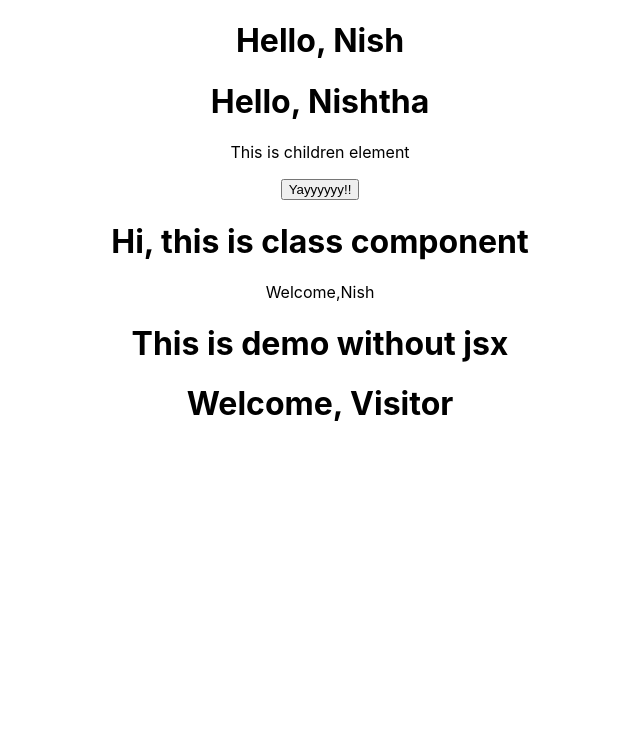
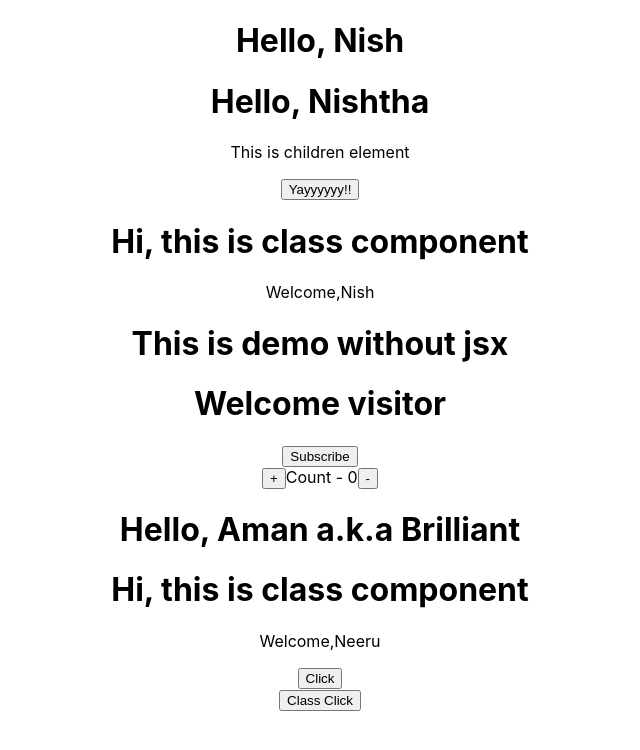
Before and after one commit to Nish-026/Learning_React, a React (Create React App) app in the folder first_app/: page / in a window 1280 px wide. Shown: the top 750 px of the page, without its empty margins (320-960 px from the left). Built offline with nearby package versions, Linux system fonts and the light colour scheme.

Commit message:
Event handling in functional and class components

```diff
--- a/first_app/src/App.js
+++ b/first_app/src/App.js
@@ -4,6 +4,11 @@ import Welcome from './components/welcome'
 import Greet from './components/Greet'
 import Hello from './components/hello'
 import Message from './components/message';
+import Counter from './components/counter'
+import Destructuring from './components/destructuring';
+import Class_Des from './components/destructuring.2';
+import FunctionClick from './components/function_click';
+import ClassClick from './components/class.click';
 class App extends Component {
   render() {
     return (
@@ -16,6 +21,11 @@ class App extends Component {
         <Welcome name="Nish" />
         <Hello />
         <Message/>
+        <Counter/>
+        <Destructuring name="Aman" Heroname="Brilliant"/>
+        <Class_Des name="Neeru" />
+        <FunctionClick/>
+        <ClassClick/>
       </div>
     )
   }
--- /dev/null
+++ b/first_app/src/components/class.click.js
@@ -0,0 +1,20 @@
+
+import React, { Component } from 'react'
+
+class ClassClick extends Component {
+    class_Click(){
+        console.log("clicked by class button")
+    }
+    render() {
+
+        return (
+            <div>
+                <button onClick={this.class_Click}>Class Click</button>
+            </div>
+
+        )
+
+    }
+}
+
+export default ClassClick
--- /dev/null
+++ b/first_app/src/components/counter.js
@@ -0,0 +1,74 @@
+import React, { Component } from 'react'
+
+class Counter extends Component {
+
+    constructor(){
+        super()
+        this.state={
+            count:0
+        }
+    }
+    increaseCounter(){
+
+        this.setState(prevState=> ({
+            // count: this.state.count+1
+            //now that we are using prevState
+             count: prevState.count+1
+        }))
+        // console.log(this.state.count) // this is synchronous so it will get printed first to execute this code along with
+                                      // setState we can use a callback like below
+    }
+    decreaseCounter(){
+        this.setState({
+            count: this.state.count-1
+        },()=>{
+            console.log(this.state.count)
+        })
+    }
+    render() {
+
+        return (
+            <div>
+                <button onClick={()=>this.increaseCounter()}>+</button>
+                Count - {this.state.count}
+                <button onClick={()=>this.decreaseCounter()}>-</button>
+
+            </div>
+        )
+
+    }
+}
+
+export default Counter
+
+//set state is a asynchronous function so if we want a code to be executed along with setState function then we can
+// give a callback()
+
+
+// prevState is a name that you have given to the argument passed to setState callback function. What it holds is the
+//value of state before the setState was triggered by React; Since setState does batching,
+//its sometimes important to know what the previous state was when you want to update the
+//new state based on the previous state value.
+
+// So if multiple setState calls are updating the same state, batching setState calls may
+// lead to incorrect state being set. Consider an example:
+
+// state = {
+//    count: 0
+// }
+// updateCount = () => {
+//     this.setState({ count: this.state.count + 1});
+//     this.setState({ count: this.state.count + 1});
+//     this.setState({ count: this.state.count + 1});
+//     this.setState({ count: this.state.count + 1});
+// }
+// In the above code you might expect the value of count to be 4 but it would actually be 1
+// since the last call to setState will override any previous value during batching.
+//A way to solve this to use functional setState:
+
+// updateCount = () => {
+//     this.setState(prevstate => ({ count: prevstate.count + 1}));
+//     this.setState(prevstate => ({ count: prevstate.count + 1}));
+//     this.setState(prevstate => ({ count: prevstate.count + 1}));
+//     this.setState(prevstate => ({ count: prevstate.count + 1}));
+// }
--- /dev/null
+++ b/first_app/src/components/destructuring.2.js
@@ -0,0 +1,20 @@
+
+
+// This is how destructuring achieved for class component
+
+import React, { Component } from 'react'
+
+class Class_Des extends Component {
+    render() {
+        const {name}= this.props
+        return (
+            <div>
+                <h1>Hi, this is class component</h1>
+                <p>Welcome,{name}</p>
+            </div>
+        )
+
+    }
+}
+
+export default Class_Des
--- /dev/null
+++ b/first_app/src/components/destructuring.js
@@ -0,0 +1,14 @@
+
+// This is how destructuring achieved for function component
+
+import React from 'react'
+
+function Destructuring({name,Heroname}) {
+    return (
+        <div>
+            <h1>Hello, {name} a.k.a {Heroname}</h1>
+        </div>
+    )
+}
+
+export default Destructuring
--- /dev/null
+++ b/first_app/src/components/function_click.js
@@ -0,0 +1,16 @@
+import React from 'react'
+
+function FunctionClick(){
+    function clickHandler(){
+        console.log("button clicked")
+    }
+    return(
+        <div>
+            <button onClick={clickHandler}>Click</button>
+        </div>
+    )
+}
+
+export default FunctionClick
+
+//we are using clickHandler here not clickHandler() coz it is not a function call
--- a/first_app/src/components/message.js
+++ b/first_app/src/components/message.js
@@ -4,11 +4,24 @@
 import React, { Component } from 'react'
 
 class Message extends Component {
+    constructor(){
+        super()
+        this.state={
+            message: 'Welcome visitor'
+        }
+    }
+    changeMessage(){
+        this.setState({
+            message: 'Thank you for subscribing'
+        })
+    }
     render() {
-        console.log(this.props)
+
         return (
             <div>
-                <h1>Welcome, Visitor</h1>
+                <h1>{this.state.message}</h1>
+                <button onClick={()=>this.changeMessage()}>Subscribe</button>
+
             </div>
         )
 
@@ -20,3 +33,11 @@ export default Message
 
 // we are using a button called subscribe, so when a user clicks on
 // subscribe button, the user should get a message like Thanks for subscribing
+// we cannot use props in this coz props are immutable, we have to use state in this
+
+
+
+//set State
+//setState() enqueues changes to the component state and tells React that this component and its children
+//need to be re-rendered with the updated state. This is the primary method you use to update the user
+//interface in response to event handlers and server responses.
```
